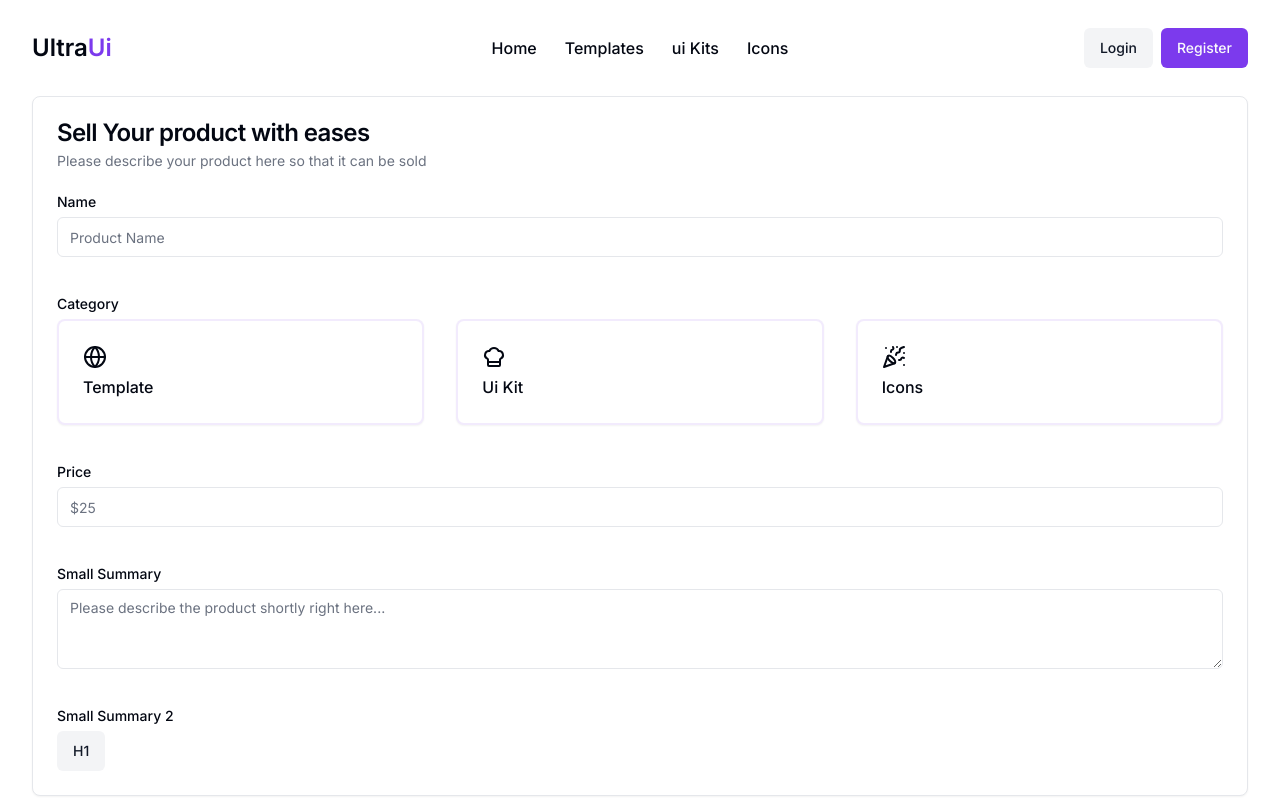
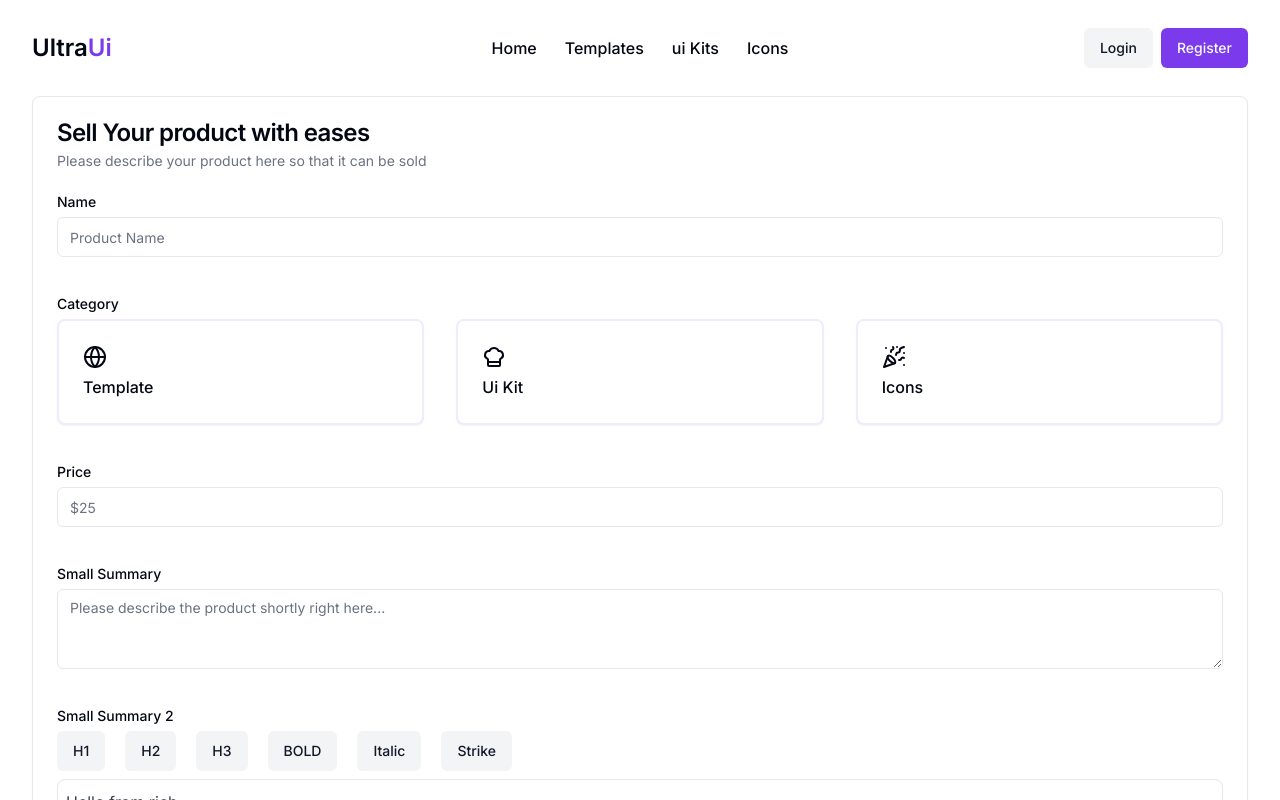
Before and after one commit to MdAbbas110/Digital-Market-Place, a Next.js app: page /sell in a window 1280 px wide. Shown: the top 800 px of the page. Built offline with nearby package versions, Linux system fonts and the light colour scheme; no server answers.

Commit message:
typography and rich text editor for user

```diff
--- a/app/_components/Editor.tsx
+++ b/app/_components/Editor.tsx
@@ -1,7 +1,7 @@
 "use client";
 
 import { Button } from "@/components/ui/button";
-import { useEditor, type Editor } from "@tiptap/react";
+import { EditorContent, useEditor, type Editor } from "@tiptap/react";
 import StarterKit from "@tiptap/starter-kit";
 
 export const MenuBar = ({ editor }: { editor: Editor | null }) => {
@@ -20,6 +20,46 @@ export const MenuBar = ({ editor }: { editor: Editor | null }) => {
       >
         H1
       </Button>
+
+      <Button
+        variant={
+          editor.isActive("heading", { level: 2 }) ? "default" : "secondary"
+        }
+        onClick={() => editor.chain().focus().toggleHeading({ level: 2 }).run()}
+        type="button"
+      >
+        H2
+      </Button>
+      <Button
+        variant={
+          editor.isActive("heading", { level: 3 }) ? "default" : "secondary"
+        }
+        onClick={() => editor.chain().focus().toggleHeading({ level: 3 }).run()}
+        type="button"
+      >
+        H3
+      </Button>
+      <Button
+        variant={editor.isActive("bold") ? "default" : "secondary"}
+        onClick={() => editor.chain().focus().toggleBold().run()}
+        type="button"
+      >
+        BOLD
+      </Button>
+      <Button
+        variant={editor.isActive("italic") ? "default" : "secondary"}
+        onClick={() => editor.chain().focus().toggleItalic().run()}
+        type="button"
+      >
+        Italic
+      </Button>
+      <Button
+        variant={editor.isActive("strike") ? "default" : "secondary"}
+        onClick={() => editor.chain().focus().toggleStrike().run()}
+        type="button"
+      >
+        Strike
+      </Button>
     </div>
   );
 };
@@ -27,11 +67,21 @@ export const MenuBar = ({ editor }: { editor: Editor | null }) => {
 export function TipTapEditor() {
   const editor = useEditor({
     extensions: [StarterKit],
+    content: "<p>Hello from rich</P>",
+    editorProps: {
+      attributes: {
+        class: "focus:outline-none, min-h-[150px] prose prose-sm sm:prose-base",
+      },
+    },
   });
 
   return (
     <div>
       <MenuBar editor={editor} />
+      <EditorContent
+        editor={editor}
+        className="mt-2 min-h-[150px] rounded-lg border p-2"
+      />
     </div>
   );
 }
--- a/app/sell/page.tsx
+++ b/app/sell/page.tsx
@@ -13,7 +13,7 @@ import { TipTapEditor } from "../_components/Editor";
 
 const SellRoute = () => {
   return (
-    <section className="mx-auto max-w-7xl px-4 md:px-8">
+    <section className="mx-auto mb-14 max-w-7xl px-4 md:px-8">
       <Card>
         <form>
           <CardHeader>
--- a/package.json
+++ b/package.json
@@ -28,6 +28,7 @@
     "tailwindcss-animate": "^1.0.7"
   },
   "devDependencies": {
+    "@tailwindcss/typography": "^0.5.13",
     "@types/node": "^20",
     "@types/react": "^18",
     "@types/react-dom": "^18",
--- a/tailwind.config.ts
+++ b/tailwind.config.ts
@@ -1,13 +1,13 @@
-import type { Config } from "tailwindcss"
+import type { Config } from "tailwindcss";
 
 const config = {
   darkMode: ["class"],
   content: [
-    './pages/**/*.{ts,tsx}',
-    './components/**/*.{ts,tsx}',
-    './app/**/*.{ts,tsx}',
-    './src/**/*.{ts,tsx}',
-	],
+    "./pages/**/*.{ts,tsx}",
+    "./components/**/*.{ts,tsx}",
+    "./app/**/*.{ts,tsx}",
+    "./src/**/*.{ts,tsx}",
+  ],
   prefix: "",
   theme: {
     container: {
@@ -74,7 +74,7 @@ const config = {
       },
     },
   },
-  plugins: [require("tailwindcss-animate")],
-} satisfies Config
+  plugins: [require("tailwindcss-animate"), require("@tailwindcss/typography")],
+} satisfies Config;
 
-export default config
+export default config;
```
Also changed, not shown: 1 other file (tests, documents, lock files or other folders).
